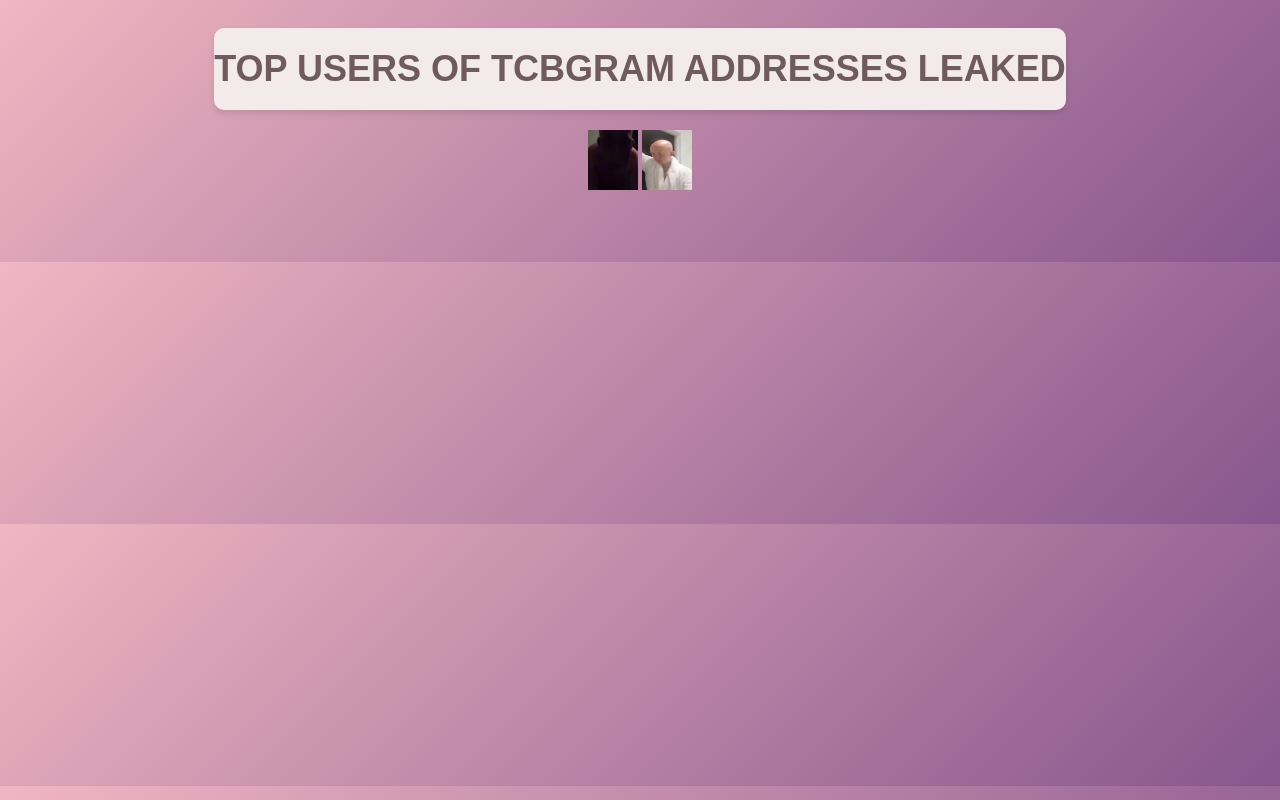
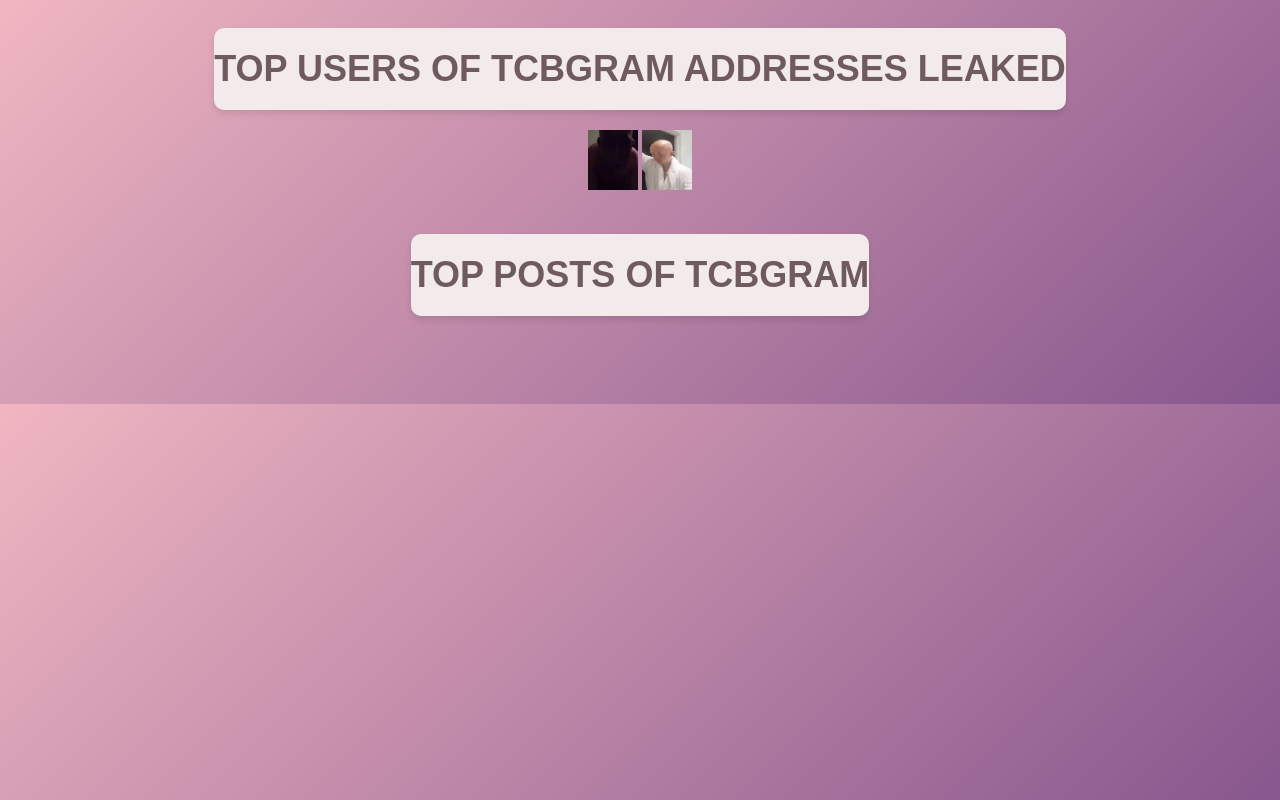
Before and after one commit to adaliu22/Social-Media-Alarm-, a plain HTML site: page index.html in a window 1280 px wide. Drawn offline with Linux system fonts and the light colour scheme; no server answers.

Commit message:
Update index.html

```diff
--- a/index.html
+++ b/index.html
@@ -14,12 +14,28 @@
   </div>
 
 
+
+
+
   <div id = "pfp">
     <img src="teddy.jpeg" alt="tcb" width="50" height="60">
     <img src="tcb.png" alt="tcb" width="50" height="60" >
   </div>
 
+
+
   <div id="text"></div>
+
+  <div id="title-container">
+    <h1>TOP POSTS OF TCBGRAM</h1>
+  </div>
+
+  <div id="main-container">
+    <div id="text"></div>
+    <div id="posts-container"></div>
+  </div>
+
+
   <script src="index.js"></script>
 </body>
 </html>
```
